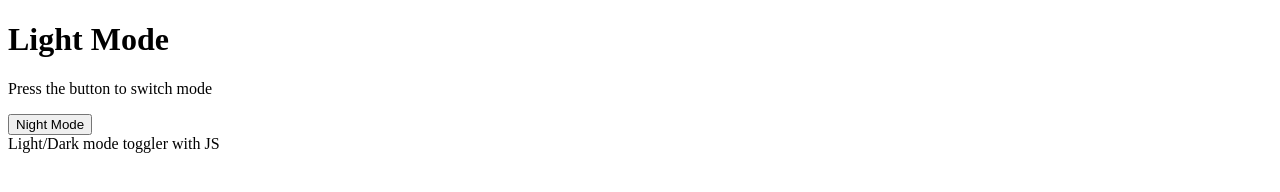
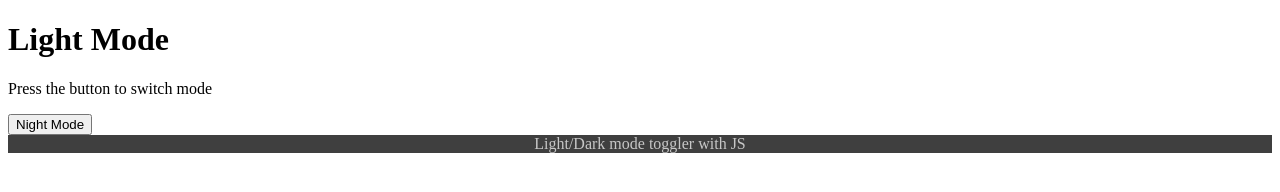
Before and after one commit to correa-coder/light-dark-mode, a plain HTML site: page index.html in a window 1280 px wide. Drawn offline with Linux system fonts and the light colour scheme.

Commit message:
style footer and fix variables not working

```diff
--- a/assets/style.css
+++ b/assets/style.css
@@ -1,5 +1,13 @@
-root:{
+:root{
     --light-gray:rgb(158, 158, 158);
     --light: rgb(199, 199, 199);
     --dark: rgb(63, 63, 63);
 }
+
+
+
+footer{
+    background-color:var(--dark);
+    color:var(--light);
+    text-align:center;
+}
```
